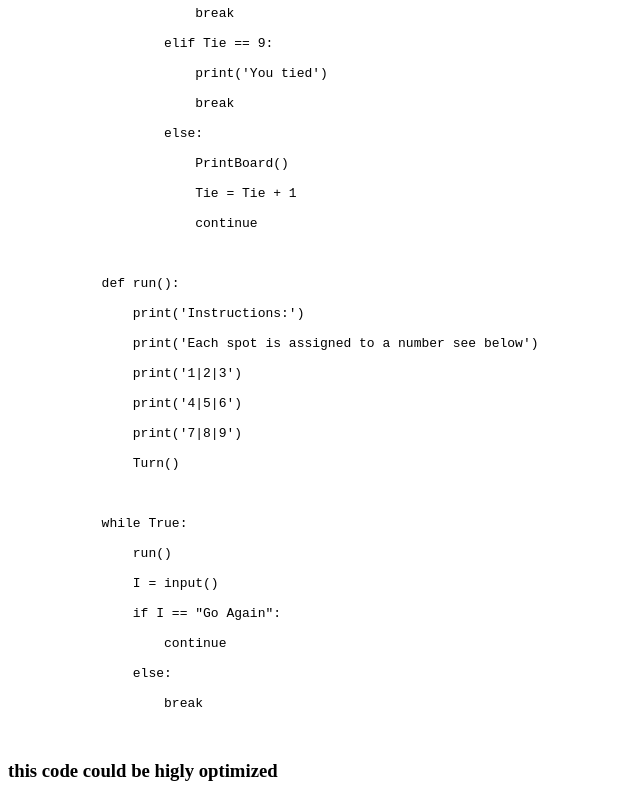
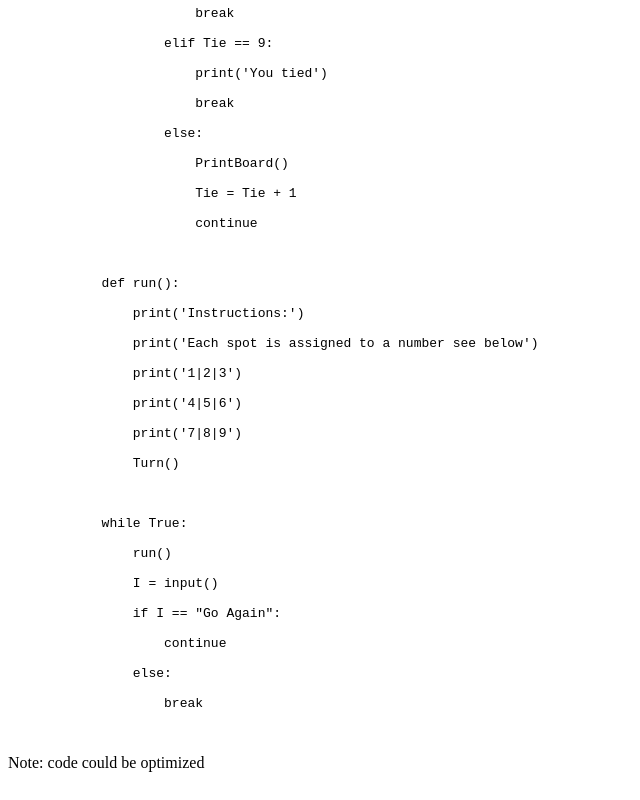
Before and after one commit to Grayninja06/SLCodePython, a plain HTML site: page index.html in a window 1280 px wide. Shown: the part 8714-9514 px from the top of the page, without its empty margins (0-640 px from the left). Drawn offline with Linux system fonts and the light colour scheme.

Commit message:
Update index.html

```diff
--- a/index.html
+++ b/index.html
@@ -341,6 +341,6 @@
                 else:<br>
                     break<br>
       </pre>
-      <h3>this code could be higly optimized</h3>
+      <h7>Note: code could be optimized</h7>
     </body>
   <html>
```
